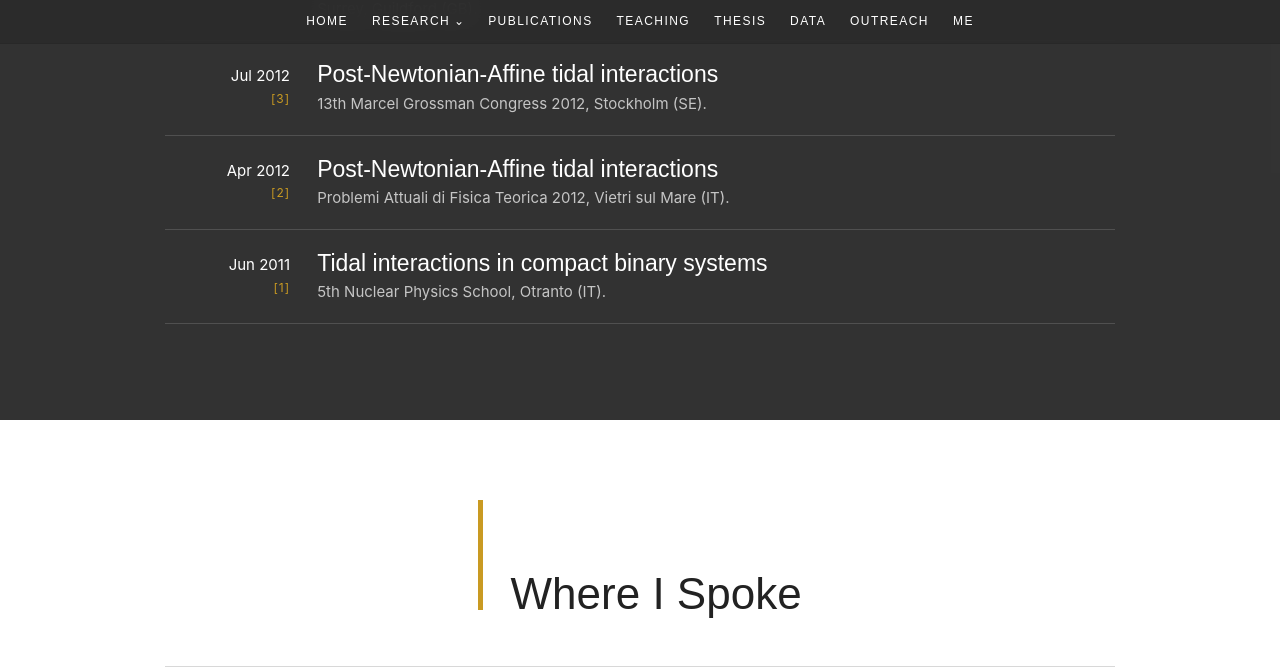
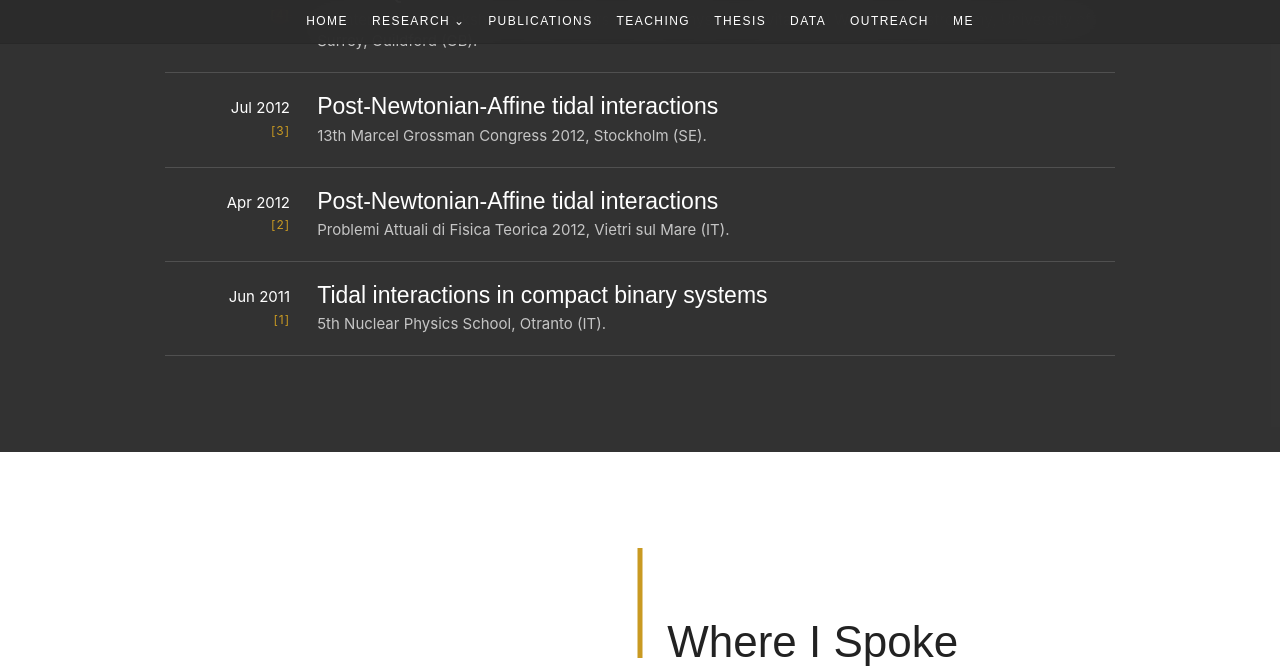
Before and after one commit to masellia/andreamaselli.github.io, a Jekyll site: the page built from pages/talks.md, in a window 1280 px wide and 1400 px high, scrolled down 11512 px. Shown: the top 667 px of the window. Built offline with Jekyll 4.4.1, drawn with Linux system fonts in a browser that asks for light colours; some web fonts are replaced; some of the changed text lies outside the part shown; grey boxes are pictures that could not be loaded.

Commit message:
uploaded talks page

```diff
--- a/assets/css/main.css
+++ b/assets/css/main.css
@@ -1487,7 +1487,7 @@
 .talks-jump-links {
   display: flex;
   gap: 1rem;
-  margin: -2rem 0 2.5rem calc(50% + 1.7rem);
+  margin: -2rem 0 3.5rem calc(50% + 1.7rem);
 }
 
 .talks-jump-links a {
@@ -1514,6 +1514,10 @@
 .talks-section {
   padding: 0 7vw 6rem;
   scroll-margin-top: 70px;
+}
+
+#invited {
+  padding-bottom: 7rem;
 }
 
 .talks-section-header {
@@ -1654,26 +1658,31 @@
 }
 
 .talks-map-section {
-  padding: 5rem 7vw 6rem;
+  padding: 6rem 7vw;
   background: white;
 }
 
 .talks-map-header {
-  display: flex;
-  align-items: flex-end;
-  justify-content: center;
-  gap: 1.7rem;
+  position: relative;
+  width: 100%;
+  height: 110px;
   margin-bottom: 3.5rem;
 }
 
 .talks-map-line {
+  position: absolute;
+  left: 50%;
   width: 5px;
   height: 110px;
   background: var(--accent);
+  transform: translateX(-50%);
 }
 
 .talks-map-header h2 {
-  margin: 0 0 -7px;
+  position: absolute;
+  bottom: -7px;
+  left: calc(50% + 1.7rem);
+  margin: 0;
   color: #222222;
   font-family: "DINBoldCond", sans-serif;
   font-size: 44px;
@@ -1695,23 +1704,6 @@
   border: 0;
 }
 
-.talks-map-link {
-  width: min(950px, 100%);
-  margin: 0.8rem auto 0;
-  text-align: right;
-}
-
-.talks-map-link a {
-  color: var(--accent);
-  font-size: 13px;
-  letter-spacing: 0.06em;
-  text-decoration: none;
-}
-
-.talks-map-link a:hover {
-  color: #222222;
-}
-
 @media (max-width: 820px) {
   .talks-jump-links {
     margin-right: 7vw;
@@ -1738,10 +1730,11 @@
   }
 
   .talks-map-section {
-    padding-top: 4rem;
+    padding-top: 5rem;
   }
 
   .talks-map-header h2 {
+    width: calc(50% - 1.7rem);
     font-size: 36px;
   }
 
--- a/pages/talks.md
+++ b/pages/talks.md
@@ -80,10 +80,4 @@
       referrerpolicy="no-referrer-when-downgrade">
     </iframe>
   </div>
-
-  <p class="talks-map-link">
-    <a href="https://www.google.com/maps/d/viewer?mid=1_nfRlZlS8TxrF-kj-RTmhKskPXSFDT8" target="_blank" rel="noopener noreferrer">
-      Open the map in Google Maps
-    </a>
-  </p>
 </section>
```
